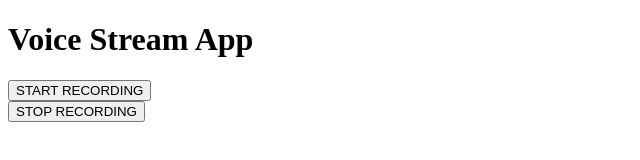
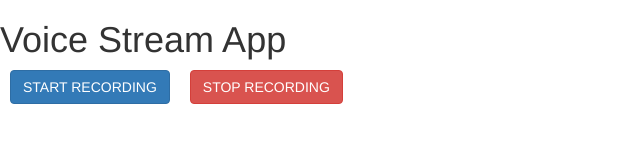
Before and after one commit to iSkylake/Voice-Stream, a website: page public/index.html in a window 1280 px wide. Shown: the whole page, without its empty margins (0-640 px from the left). Drawn offline with nearby package versions, Linux system fonts and the light colour scheme.

Commit message:
Add design to buttons

```diff
--- a/public/index.html
+++ b/public/index.html
@@ -3,18 +3,23 @@
 <head>
 	<title>Voice Stream</title>
 	<meta charset="utf-8">
-	<style type="text/css" src="https://maxcdn.bootstrapcdn.com/bootstrap/3.3.7/css/bootstrap.min.css"></style>
-	<style type="text/css" src="style.css"></style>
+	<link rel="stylesheet" type="text/css" href="https://maxcdn.bootstrapcdn.com/bootstrap/3.3.7/css/bootstrap.min.css">
+	<link rel="stylesheet" type="text/css" href="style.css">
 </head>
 <body>
 	<h1>Voice Stream App</h1>
-	<form method="post" action="/start">
-		<button>START RECORDING</button>
-	</form>
-
-	<form method="post" action="/stop">
-		<button>STOP RECORDING</button>
-	</form>
+	<div class="button-group">
+		<div class="record-button">
+			<form method="post" action="/start">
+				<button class="btn btn-primary">START RECORDING</button>
+			</form>
+		</div>
+		<div class="record-button">
+			<form method="post" action="/stop">
+				<button class="btn btn-danger">STOP RECORDING</button>
+			</form>
+		</div>
+	</div>
 
 	<script src="https://code.jquery.com/jquery-3.1.1.min.js" integrity="sha256-hVVnYaiADRTO2PzUGmuLJr8BLUSjGIZsDYGmIJLv2b8=" crossorigin="anonymous"></script>
 	<script type="text/javascript" src="https://maxcdn.bootstrapcdn.com/bootstrap/3.3.7/js/bootstrap.min.js"></script>
--- a/public/style.css
+++ b/public/style.css
@@ -0,0 +1,9 @@
+.button-group{
+
+}
+
+.record-button{
+	float: left;
+	margin-right: 10px;
+	margin-left: 10px;
+}
```
